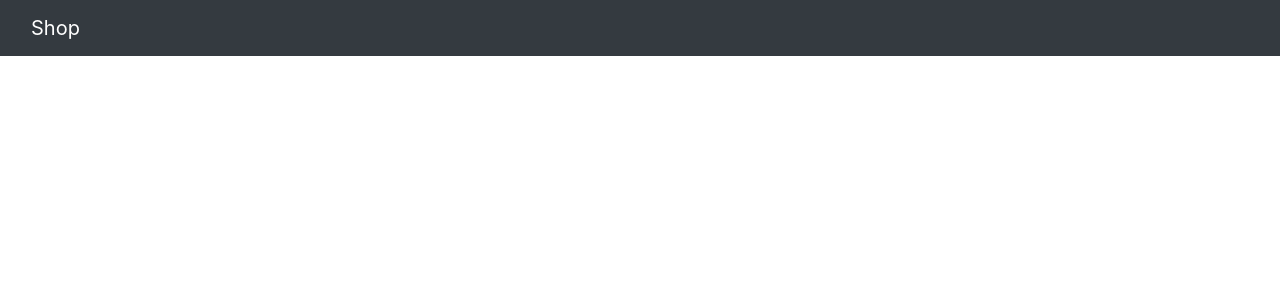
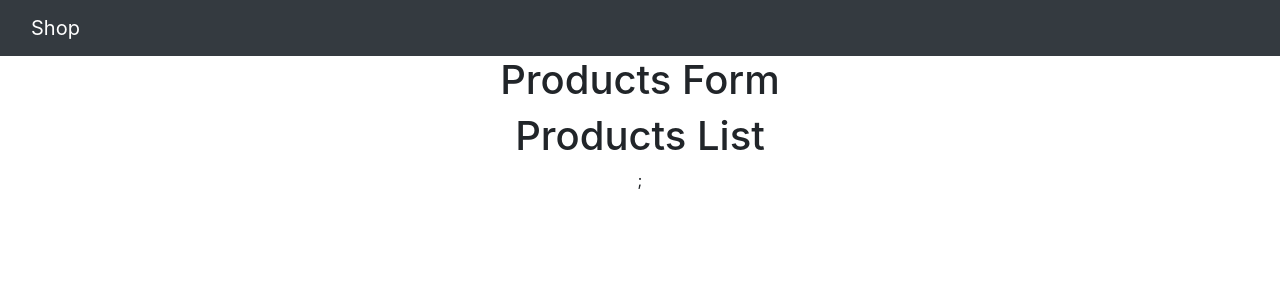
Before and after one commit to JosueDLA/shop-frontend, a React (Create React App) app: page / in a window 1280 px wide. Shown: the top 300 px of the page. Built offline with nearby package versions, Linux system fonts and the light colour scheme.

Commit message:
Update products component structure

```diff
--- a/src/App.js
+++ b/src/App.js
@@ -1,10 +1,10 @@
 import "./App.css";
-import Navbar from "./components/layout/navbar";
+import Products from "./components/shop/products";
 
 function App() {
   return (
     <div className="App">
-      <Navbar />
+      <Products />;
     </div>
   );
 }
--- a/src/components/shop/products.jsx
+++ b/src/components/shop/products.jsx
@@ -0,0 +1,18 @@
+import React from "react";
+import ProductsCRUD from "./productsCRUD";
+import ProductsList from "./productsList";
+import Navbar from "../layout/navbar";
+
+const Products = (props) => {
+  return (
+    <React.Fragment>
+      <Navbar />
+      <div className="container">
+        <ProductsCRUD />
+        <ProductsList />
+      </div>
+    </React.Fragment>
+  );
+};
+
+export default Products;
--- a/src/components/shop/productsCRUD.jsx
+++ b/src/components/shop/productsCRUD.jsx
@@ -0,0 +1,10 @@
+import React, { Component } from "react";
+
+class ProductsCRUD extends Component {
+  state = {};
+  render() {
+    return <h1>Products Form</h1>;
+  }
+}
+
+export default ProductsCRUD;
--- a/src/components/shop/productsList.jsx
+++ b/src/components/shop/productsList.jsx
@@ -0,0 +1,10 @@
+import React, { Component } from "react";
+
+class ProductsList extends Component {
+  state = {};
+  render() {
+    return <h1>Products List</h1>;
+  }
+}
+
+export default ProductsList;
```
